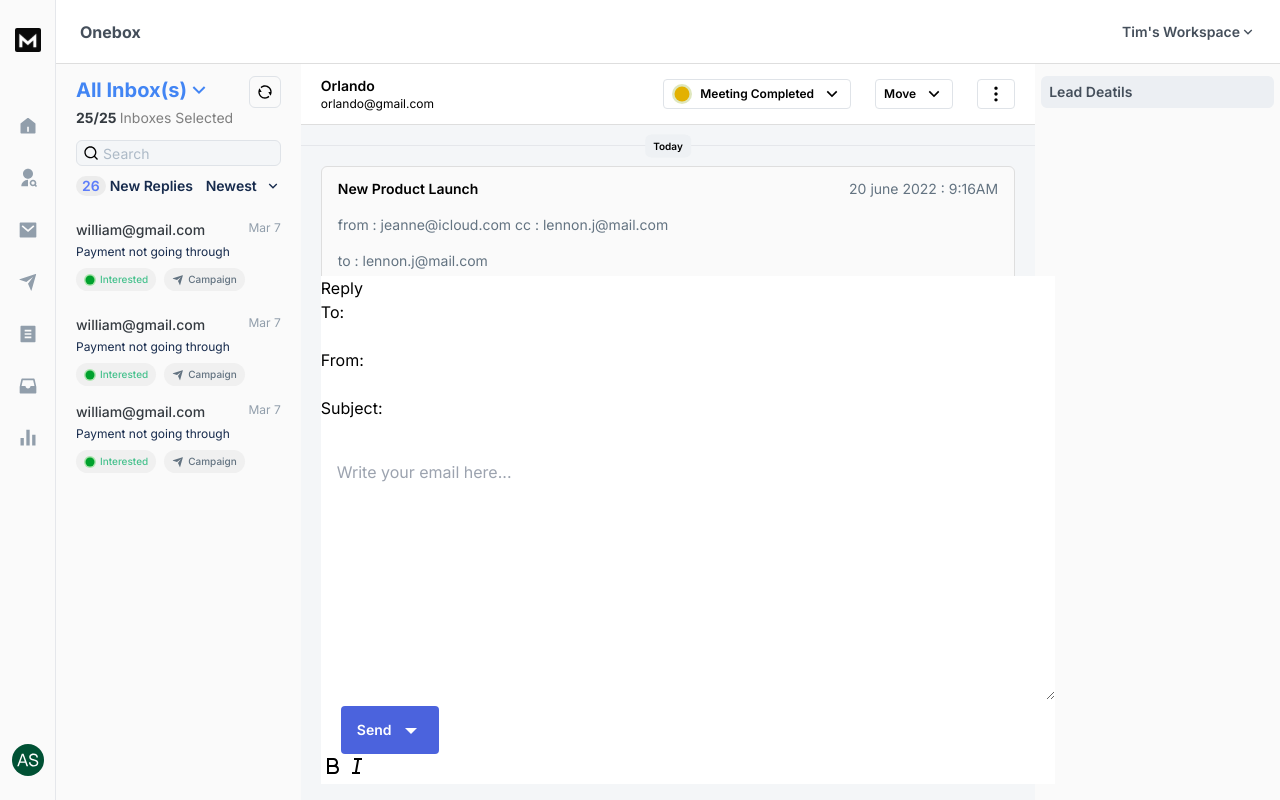
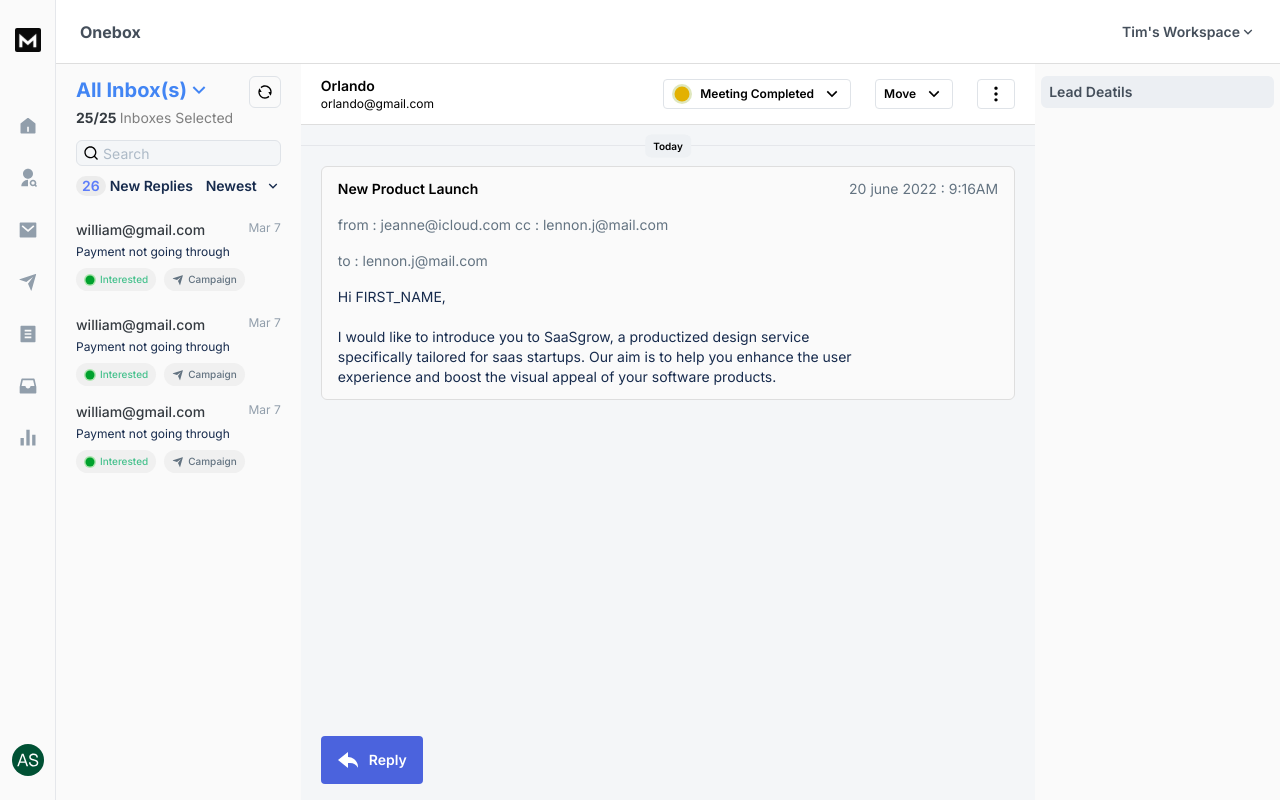
Before and after one commit to sourinsarkar/onebox, a Next.js app: page /dashboard in a window 1280 px wide. Built offline with nearby package versions, Linux system fonts and the light colour scheme.

Commit message:
Open and close implemented for the text editor

```diff
--- a/src/app/dashboard/page.tsx
+++ b/src/app/dashboard/page.tsx
@@ -19,7 +19,7 @@ export default function Dashboard() {
                 <div className="absolute bottom-4">
                     <BlueBtn />
                 </div>
-                <div className="absolute bottom-4 w-full">
+                <div className="absolute bottom-4 w-full z-20">
                     <MailEditor />
                 </div>
             </section>
--- a/src/components/Buttons/BlueBtn.tsx
+++ b/src/components/Buttons/BlueBtn.tsx
@@ -1,8 +1,25 @@
+"use client";
+
 import { RiReplyFill } from "@remixicon/react";
+import { toggleIsOpen } from '@/redux/features/editor/isOpen';
+import { RootState } from '@/redux/store/store';
+import { useDispatch, useSelector } from 'react-redux';
 
 export function BlueBtn() {
+    const dispatch = useDispatch();
+    const isOpen = useSelector((state:RootState) => state.isOpen.value);
+
+
+    const handleVisibility = () => {
+        dispatch(toggleIsOpen());
+    }
+
+
     return (
-        <button className="flex items-center justify-center gap-2 text-white font-semibold text-sm bg-[#4B63DD] py-3 px-4 rounded mx-5">
+        <button
+            onClick={handleVisibility}
+            className="flex items-center justify-center gap-2 text-white font-semibold text-sm bg-[#4B63DD] py-3 px-4 rounded mx-5">
+
             <RiReplyFill size={24} />
             Reply
         </button>
--- a/src/components/Mail/MailEditor.tsx
+++ b/src/components/Mail/MailEditor.tsx
@@ -1,37 +1,76 @@
-import { RiArrowDownSFill, RiBold, RiItalic } from "@remixicon/react";
+"use client";
+
+import { RiArrowDownSFill, RiBold, RiCloseFill, RiItalic } from "@remixicon/react";
+import { useDispatch, useSelector } from 'react-redux';
+import { toggleBold } from '@/redux/features/editor/bold';
+import { toggleItalic } from '@/redux/features/editor/italic';
+import { toggleIsOpen } from '@/redux/features/editor/isOpen';
+import { RootState } from '@/redux/store/store';
 
 export function MailEditor() {
+    const dispatch = useDispatch();
+    const isBold = useSelector((state:RootState) => state.bold.value);
+    const isItalic = useSelector((state:RootState) => state.italic.value);
+    const isOpen = useSelector((state:RootState) => state.isOpen.value);
+
+    const handleBoldClick = () => {
+        dispatch(toggleBold());
+    };
+
+    const handleItalicClick = () => {
+        dispatch(toggleItalic());
+    };
+
+    const handleIsOpenClick = () => {
+        dispatch(toggleIsOpen());
+    };
+
+    if(!isOpen) {
+        return null;
+    }
+
     return (
-        <div className="w-full mx-5 bg-white">
-            <section>
+        <div className="w-full mx-5 border-[1px] border-[#DEDEDE] bg-[#FAFAFA] py-3 px-4 rounded-lg">
+            <section className="flex justify-between items-center">
                 <h2>Reply</h2>
+                <RiCloseFill  onClick={handleIsOpenClick} size={24} className="bg-[#d0a6a6] p-1 rounded-full"/>
             </section>
             <section>
-                <div>
-                    <p>To:</p>
-                    <input type="text" className="w-full" />
+                <div className="py-3 border-b-[1px] border-[#DEDEDE] flex items-center">
+                    <p className="text-xs">To:</p>
+                    <input type="text" className="w-full bg-[#FAFAFA] outline-none" />
                 </div>
-                <div>
-                    <p>From:</p>
-                    <input type="text" className="w-full" />
+                <div className="py-3 border-b-[1px] border-[#DEDEDE] flex items-center">
+                    <p className="text-xs">From:</p>
+                    <input type="text" className="w-full bg-[#FAFAFA] outline-none" />
                 </div>
-                <div>
-                    <p>Subject:</p>
-                    <input type="text" className="w-full" />
+                <div className="py-3 border-b-[1px] border-[#DEDEDE] flex items-center">
+                    <p className="text-xs">Subject:</p>
+                    <input type="text" className="w-full bg-[#FAFAFA] outline-none" />
                 </div>
             </section>
+
             <section>
-                <textarea className="w-full h-64 p-4" placeholder="Write your email here..."></textarea>
+                <textarea className={`w-full bg-[#FAFAFA] outline-none h-64 p-4 ${isBold ? 'font-bold' : ''} ${isItalic ? 'italic' : 'not-italic'}`}
+                    placeholder="Write your email here...">
+                </textarea>
             </section>
-            <section>
-                <button className="flex items-center justify-center gap-2 text-white font-semibold text-sm bg-[#4B63DD] py-3 px-4 rounded mx-5">
+
+            <section className="flex items-center gap-5">
+                <button className="flex items-center justify-center gap-2 text-white font-semibold text-sm bg-[#4B63DD] py-3 px-4 rounded">
                     Send
                     <RiArrowDownSFill size={24} />
                 </button>
-                <button>
+                <button
+                    className="flex items-center justify-center w-7 h-7  text-[#919EAB] hover:text-[#595A5B] hover:bg-[#E9EAEB] rounded"
+                    onClick={handleBoldClick}
+                >
                     <RiBold size={24}/>
                 </button>
-                <button>
+                <button
+                    className="flex items-center justify-center w-7 h-7  text-[#919EAB] hover:text-[#595A5B] hover:bg-[#E9EAEB] rounded"
+                    onClick={handleItalicClick}
+                >
                     <RiItalic size={24}/>
                 </button>
             </section>
--- /dev/null
+++ b/src/redux/features/editor/bold.ts
@@ -0,0 +1,20 @@
+import { createSlice } from "@reduxjs/toolkit";
+
+interface boldState {
+    value: boolean
+}
+
+const initialState: boldState = {
+    value: false,
+}
+
+export const boldSlice = createSlice({
+    name: "bold",
+    initialState,
+    reducers: {
+        toggleBold: (state) => {state.value = !state.value},
+    },
+});
+
+export const { toggleBold } = boldSlice.actions
+export default boldSlice.reducer
--- /dev/null
+++ b/src/redux/features/editor/isOpen.ts
@@ -0,0 +1,19 @@
+import { createSlice } from "@reduxjs/toolkit";
+
+interface isOpenState {
+    value: boolean
+}
+
+const initialState: isOpenState = {
+    value: false,
+}
+export const isOpenSlice = createSlice({
+    name: "isOpen",
+    initialState,
+    reducers: {
+        toggleIsOpen: (state) => {state.value = !state.value},
+    },
+});
+
+export const { toggleIsOpen } = isOpenSlice.actions
+export default isOpenSlice.reducer
--- /dev/null
+++ b/src/redux/features/editor/italic.ts
@@ -0,0 +1,20 @@
+import { createSlice } from "@reduxjs/toolkit";
+
+interface italicState {
+    value: boolean
+}
+
+const initialState: italicState = {
+    value: false,
+}
+
+export const italicSlice = createSlice({
+    name: "itatic",
+    initialState,
+    reducers: {
+        toggleItalic: (state) => {state.value = !state.value},
+    },
+});
+
+export const { toggleItalic } = italicSlice.actions
+export default italicSlice.reducer
--- a/src/redux/store/store.ts
+++ b/src/redux/store/store.ts
@@ -1,10 +1,15 @@
 import { configureStore } from '@reduxjs/toolkit'
 import authReducer from "@/redux/features/auth/authSlice"
-
+import boldReducer from "@/redux/features/editor/bold"
+import italicReducer from "@/redux/features/editor/italic"
+import isOpenReducer from "@/redux/features/editor/isOpen"
 
 export const store = configureStore({
   reducer: {
     auth: authReducer,
+    bold: boldReducer,
+    italic: italicReducer,
+    isOpen: isOpenReducer,
   },
 })
 
```
